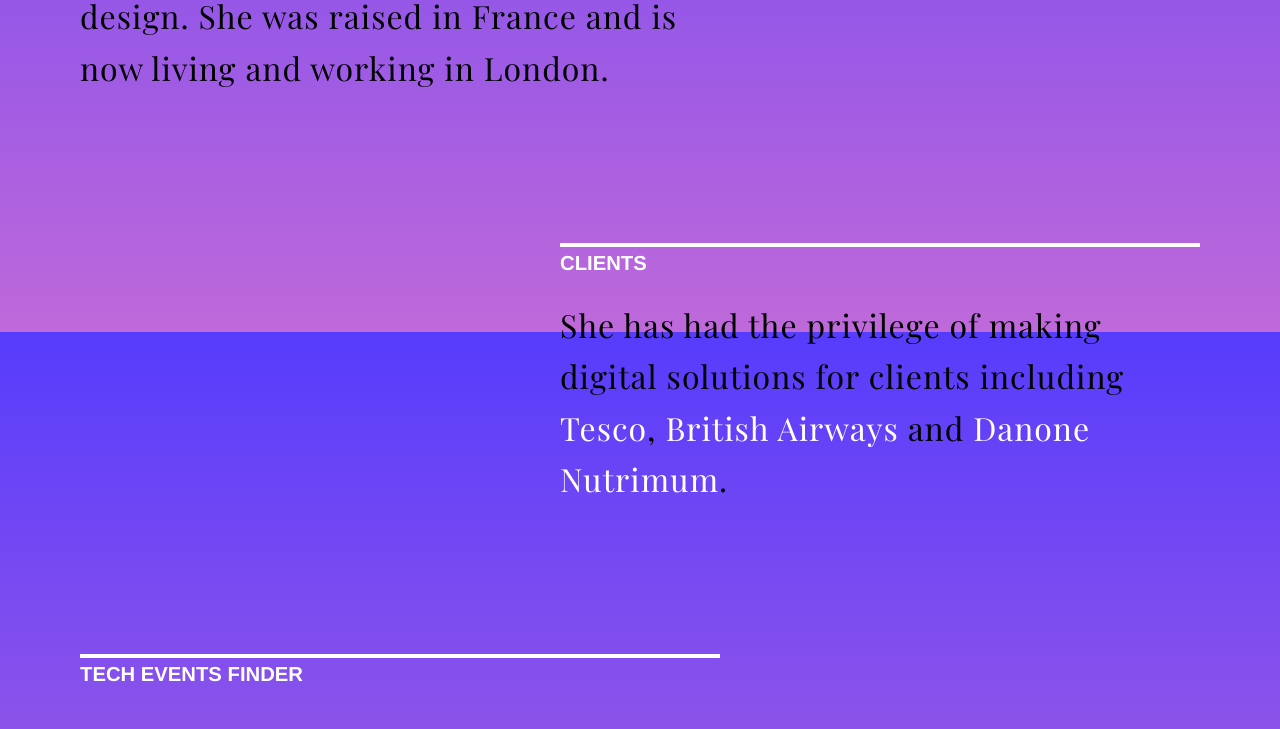
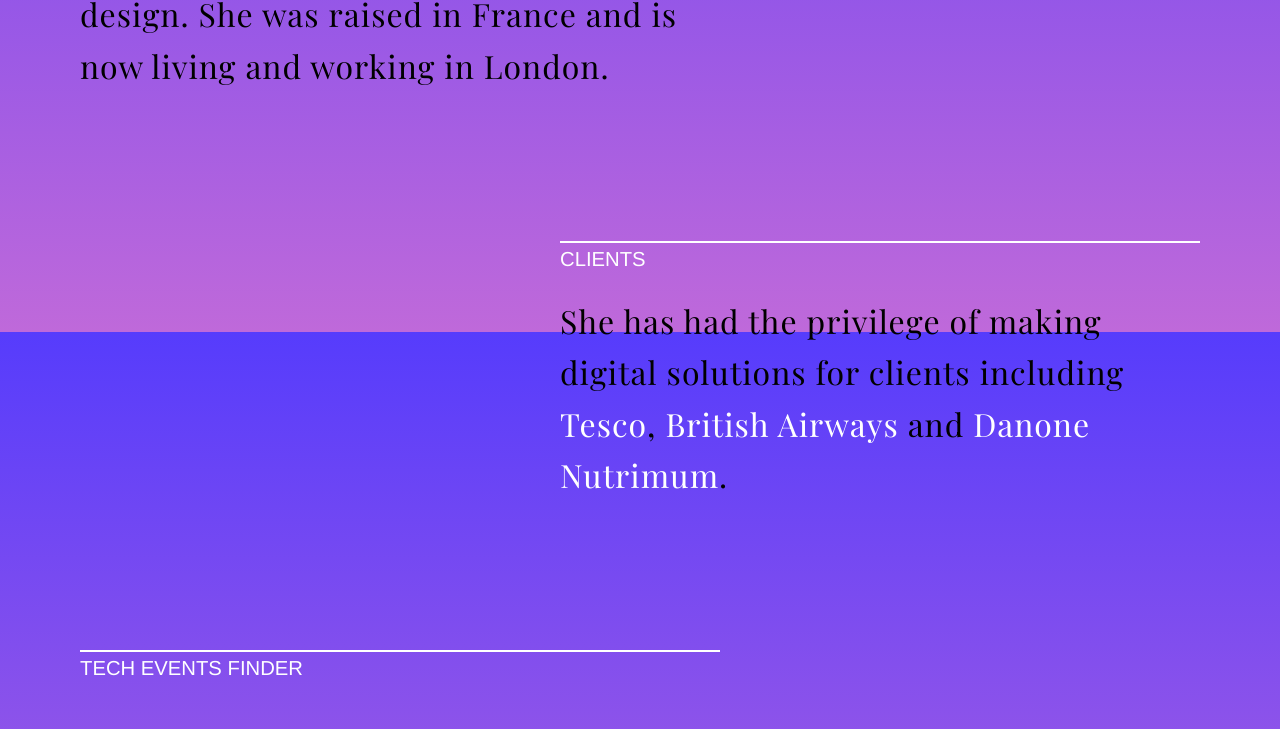
Before and after one commit to memonamadi/portfolio-2015, a website: page app/index.html in a window 1280 px wide. Shown: the part 468-1197 px from the top of the page. Drawn offline with nearby package versions, Linux system fonts and the light colour scheme; files that its build step writes are made by us from their sources.

Commit message:
minor styling fix

```diff
--- a/app/styles/main.scss
+++ b/app/styles/main.scss
@@ -48,11 +48,10 @@
 h2 {
 	font-family: "Helvetica Neue", Helvetica, Arial, "Lucida Grande", sans-serif;
 	text-transform: uppercase;
-	font-weight: 800;
 	color: $white;
 	font-size: $font-size-xs;
 	text-align: right;
-	border-top: 4px solid $white;
+	border-top: 2px solid $white;
 	margin-bottom: 20px;
 	@media screen and (min-width: $bp-s) {
 		text-align: left;
```
